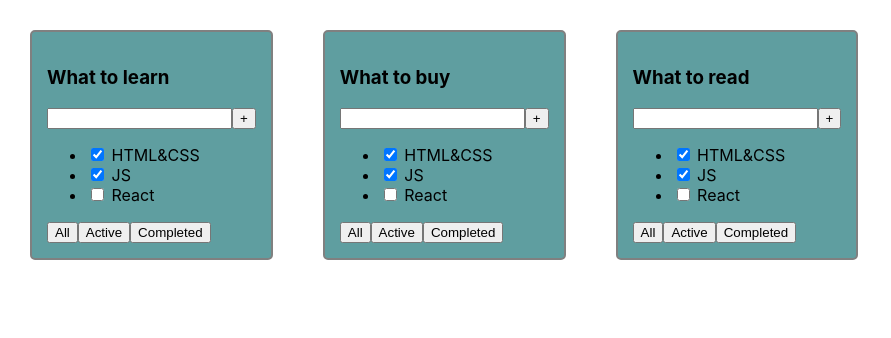
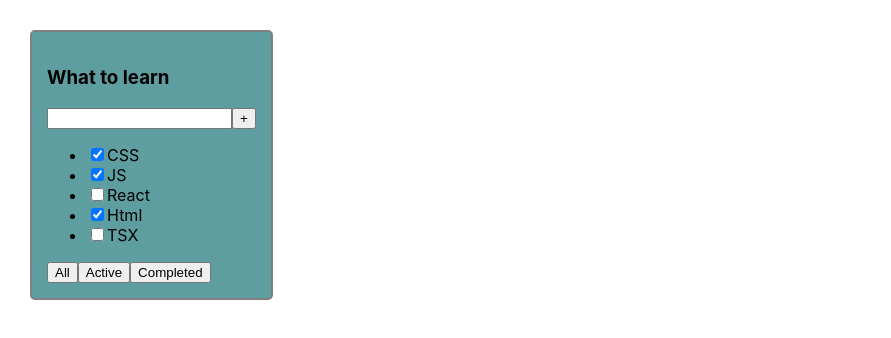
Before and after one commit to jagazed/todolist, a React (Create React App) app in the folder 1-todolist/1-todolist/: page / in a window 1280 px wide. Shown: the top 338 px of the page, without its empty margins (0-891 px from the left). Built offline with nearby package versions, Linux system fonts and the light colour scheme.

Commit message:
change 01 sprint v2

```diff
--- a/1-todolist/1-todolist/src/App.tsx
+++ b/1-todolist/1-todolist/src/App.tsx
@@ -1,6 +1,6 @@
 import React from 'react';
 import './App.css';
-import {Todolist} from "./Todolist";
+import {TaskType, Todolist} from "./Todolist";
 
 // Create
 // Read (view mode, filter, sort, search, page(по 10, 20 страниц показывать)
@@ -16,12 +16,22 @@ import {Todolist} from "./Todolist";
 
 
 function App() {
+    const todolistTitle = "What to learn"
+
+    let tasks1: Array<TaskType> = [
+        {id:1, title: "CSS", isDone: true},
+        {id:2, title: "JS", isDone: true},
+        {id:3, title: "React", isDone: false},
+        {id:4, title: "Html", isDone: true},
+        {id:5, title: "TSX", isDone: false}
+    ]
+
     return (
         <div className="App">
-            <Todolist title="What to learn"/>
+            <Todolist title={todolistTitle} tasks={tasks1}/>
             {/* Todolist({title: "What to learn"})*/}
-            <Todolist title="What to buy"/>
-            <Todolist title="What to read"/>
+            {/*<Todolist title="What to buy"/>*/}
+            {/*<Todolist title="What to read"/>*/}
         </div>
     );
 }
--- a/1-todolist/1-todolist/src/Todolist.tsx
+++ b/1-todolist/1-todolist/src/Todolist.tsx
@@ -1,19 +1,36 @@
 import React from "react";
 
+type TodolistPropsType = {
+    title: string
+    tasks: Array<TaskType>
+}
 
+export type TaskType = {
+    id: number
+    title: string
+    isDone: boolean
+}
 
-export const Todolist = (props: any) => {
+export const Todolist = (props: TodolistPropsType) => {
+
+    const tasksElements: Array<JSX.Element> = props.tasks.map(task => {
+        return (
+            <li>
+                <input type="checkbox" checked={task.isDone}/>
+                <span>{task.title}</span>
+            </li>
+        )
+    })
+
     return (
         <div className="todolist">
-            <h3>{props.title}</h3>
+        <h3>{props.title}</h3>
             <div>
                 <input/>
                 <button>+</button>
             </div>
             <ul>
-                <li><input type="checkbox" checked={true}/> <span>HTML&CSS</span></li>
-                <li><input type="checkbox" checked={true}/> <span>JS</span></li>
-                <li><input type="checkbox" checked={false}/> <span>React</span></li>
+                {tasksElements}
             </ul>
             <div>
                 <button>All</button>
```
